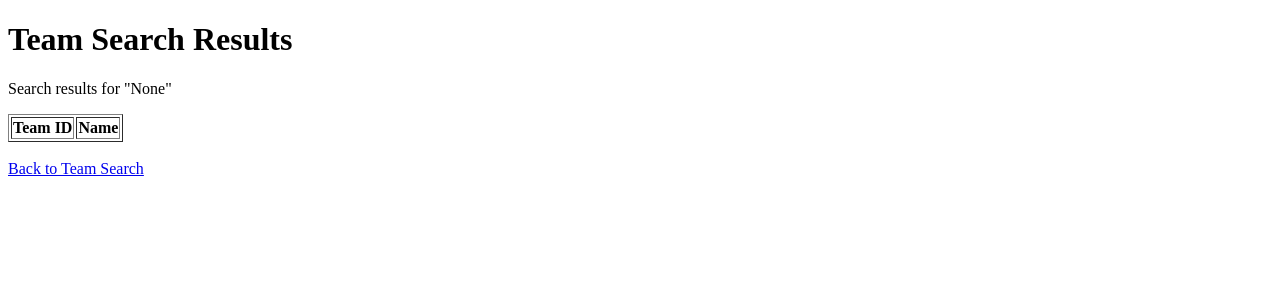
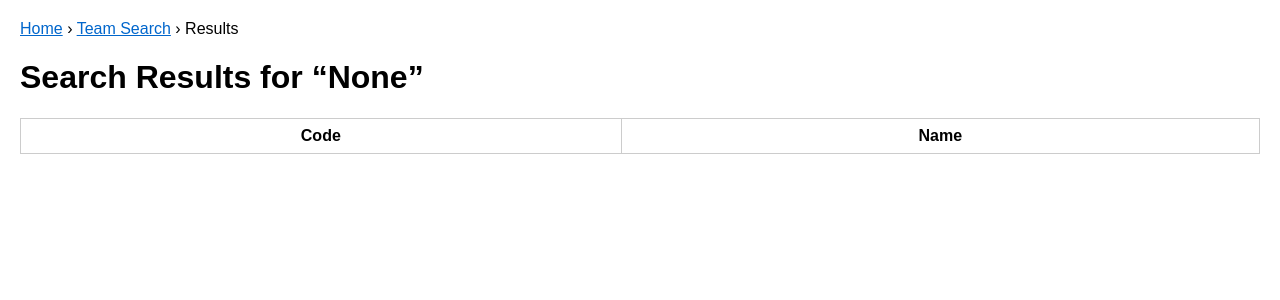
Before and after one commit to StoneWillC/my_mlb, a Django app: page /team_search_results/ in a window 1280 px wide. Shown: the top 300 px of the page. Run offline with Django 5.2, Linux system fonts and the light colour scheme; lists and menus that the app fills with data are empty.

Commit message:
Update team_search_results.html

```diff
--- a/my_mlb/my_mlb/mlb_data/templates/team_search_results.html
+++ b/my_mlb/my_mlb/mlb_data/templates/team_search_results.html
@@ -1,11 +1,25 @@
 <!DOCTYPE html>
 <html>
-  <head><title>Team Search Results</title></head>
+<head>
+  <title>MLB – Team Search Results</title>
+  <style>
+    body { font-family: sans-serif; margin: 20px; }
+    .breadcrumb a { color: #0066cc; }
+    table { border-collapse: collapse; width: 100%; margin-top: 10px; }
+    th, td { border: 1px solid #ccc; padding: 8px; text-align: center; }
+    tr:nth-child(even) { background: #f9f9f9; }
+  </style>
+</head>
 <body>
-    <h1>Team Search Results</h1>
-    <p>Search results for "{{ q_name }}"</p>
-    <table border="1">
-      <tr><th>Team ID</th><th>Name</th></tr>
+  <p class="breadcrumb">
+    <a href="{% url 'mlb_data' %}">Home</a> ›
+    <a href="{% url 'team_search' %}">Team Search</a> ›
+    Results
+  </p>
+
+  <h1>Search Results for “{{ q_name }}”</h1>
+  <table>
+    <tr><th>Code</th><th>Name</th></tr>
     {% for team in teams %}
     <tr>
       <td>{{ team.code }}</td>
@@ -13,6 +27,5 @@
     </tr>
     {% endfor %}
   </table>
-    <br/><a href="{% url 'team_search' %}">Back to Team Search</a>
 </body>
 </html>
```
Lines whose indentation alone changed are shown as unchanged.
